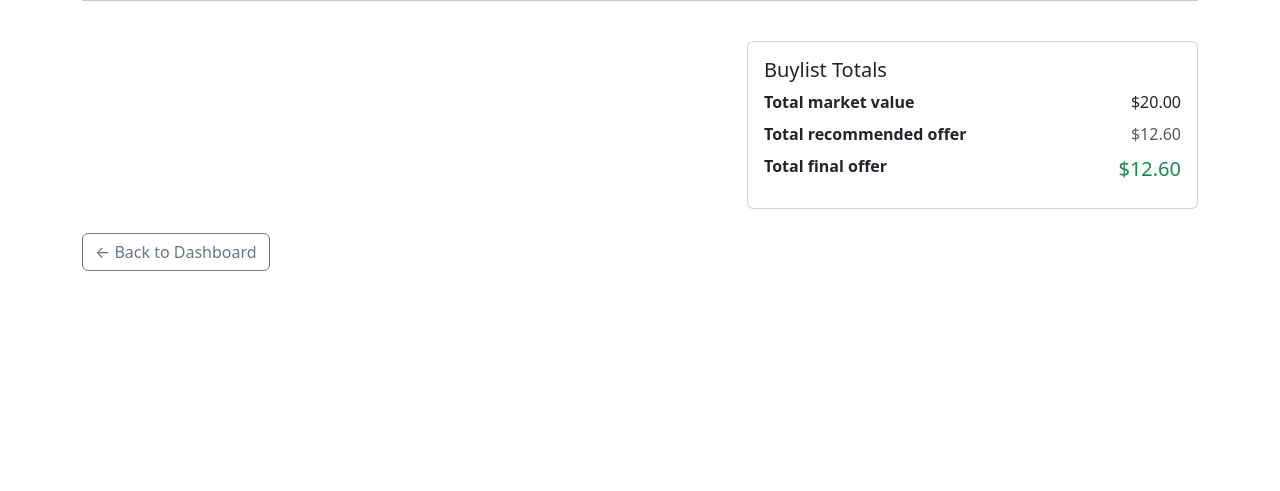
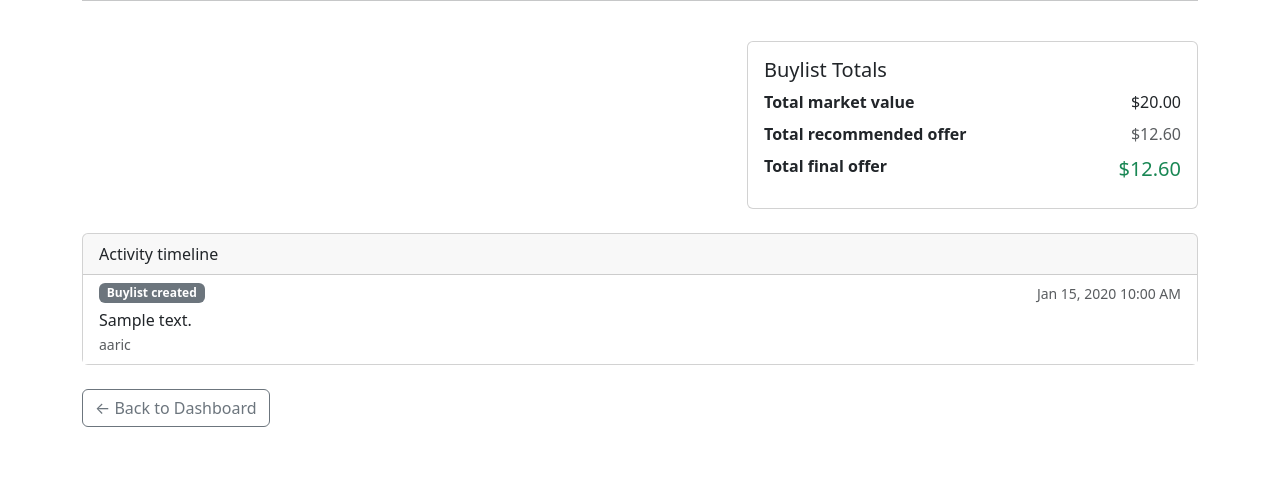
Before and after one commit to 95b9c7/lcs-buylist-app, a Django app: page /buylists/1/ in a window 1280 px wide. Shown: the part 627-1118 px from the top of the page. Before the commit the page ends 898 px from the top, so only its background shows below. Run offline with Django 5.2, Linux system fonts and the light colour scheme; a user stored in the database is signed in; data comes from the database, SQL or seed files in the repository; both versions use the stored data as it was after the commit; tables that the repository leaves empty hold one stand-in row (values such as "Sample post").

Commit message:
Add buylist activity timeline

```diff
--- a/buylists/models.py
+++ b/buylists/models.py
@@ -374,3 +374,50 @@ class PricingRule(models.Model):
         if self.max_market_price is not None:
             return f'{self.name} (${self.min_market_price}–${self.max_market_price})'
         return f'{self.name} (${self.min_market_price}+)'
+
+
+class BuylistActivity(models.Model):
+    ACTION_BUYLIST_CREATED = 'buylist_created'
+    ACTION_ITEM_ADDED = 'item_added'
+    ACTION_ITEM_UPDATED = 'item_updated'
+    ACTION_ITEM_DELETED = 'item_deleted'
+    ACTION_STATUS_CHANGED = 'status_changed'
+    ACTION_OFFER_PRINTED = 'offer_printed'
+    ACTION_CSV_EXPORTED = 'csv_exported'
+    ACTION_PAYMENT_RECORDED = 'payment_recorded'
+    ACTION_OVERRIDE_ADDED = 'override_added'
+
+    ACTION_CHOICES = [
+        (ACTION_BUYLIST_CREATED, 'Buylist created'),
+        (ACTION_ITEM_ADDED, 'Item added'),
+        (ACTION_ITEM_UPDATED, 'Item updated'),
+        (ACTION_ITEM_DELETED, 'Item deleted'),
+        (ACTION_STATUS_CHANGED, 'Status changed'),
+        (ACTION_OFFER_PRINTED, 'Offer printed'),
+        (ACTION_CSV_EXPORTED, 'CSV exported'),
+        (ACTION_PAYMENT_RECORDED, 'Payment recorded'),
+        (ACTION_OVERRIDE_ADDED, 'Override added'),
+    ]
+
+    buylist = models.ForeignKey(
+        Buylist,
+        on_delete=models.CASCADE,
+        related_name='activities',
+    )
+    user = models.ForeignKey(
+        settings.AUTH_USER_MODEL,
+        on_delete=models.SET_NULL,
+        null=True,
+        blank=True,
+        related_name='buylist_activities',
+    )
+    action = models.CharField(max_length=30, choices=ACTION_CHOICES)
+    description = models.TextField()
+    created_at = models.DateTimeField(auto_now_add=True)
+
+    class Meta:
+        ordering = ['-created_at']
+        verbose_name_plural = 'buylist activities'
+
+    def __str__(self):
+        return f'{self.buylist_id} — {self.get_action_display()}'
--- a/buylists/templates/buylists/buylist_detail.html
+++ b/buylists/templates/buylists/buylist_detail.html
@@ -262,6 +262,34 @@
 </div>
 {% endif %}
 
+<div class="card mt-4">
+    <div class="card-header">Activity timeline</div>
+    <div class="card-body p-0">
+        {% if activities %}
+        <ul class="list-group list-group-flush">
+            {% for activity in activities %}
+            <li class="list-group-item">
+                <div class="d-flex justify-content-between align-items-start gap-2 mb-1">
+                    <span class="badge bg-secondary">{{ activity.get_action_display }}</span>
+                    <small class="text-muted text-nowrap">{{ activity.created_at|date:"M j, Y g:i A" }}</small>
+                </div>
+                <div>{{ activity.description }}</div>
+                <small class="text-muted">
+                    {% if activity.user %}
+                    {{ activity.user.username }}
+                    {% else %}
+                    Unknown user
+                    {% endif %}
+                </small>
+            </li>
+            {% endfor %}
+        </ul>
+        {% else %}
+        <p class="text-muted mb-0 p-3">No activity recorded yet.</p>
+        {% endif %}
+    </div>
+</div>
+
 <p class="mt-4">
     <a href="{% url 'buylists:dashboard' %}" class="btn btn-outline-secondary">← Back to Dashboard</a>
 </p>
--- a/buylists/views.py
+++ b/buylists/views.py
@@ -21,7 +21,8 @@ from .forms import (
     CustomerForm,
     PricingRuleForm,
 )
-from .models import Buylist, BuylistItem, Customer, PricingRule, round_money
+from .activity import log_buylist_activity
+from .models import Buylist, BuylistActivity, BuylistItem, Customer, PricingRule, round_money
 from .buylist_locking import (
     can_edit_buylist_items,
     can_unlock_buylist,
@@ -265,9 +266,11 @@ def buylist_detail(request, pk):
             'customer', 'paid_by', 'unlocked_by',
         ).prefetch_related(
             'items__override_by',
+            'activities__user',
         ),
         pk=pk,
     )
+    activities = buylist.activities.all()
     can_manage_settings = user_is_manager_or_owner(request.user)
     can_edit_items = can_edit_buylist_items(buylist, request.user)
     status_form = (
@@ -289,6 +292,7 @@ def buylist_detail(request, pk):
         'show_locked_badge': show_locked_badge(buylist, request.user),
         'lock_message': lock_status_message(buylist, request.user),
         'override_item_count': buylist.override_item_count,
+        'activities': activities,
     })
 
 
@@ -354,6 +358,12 @@ def buylist_export_csv(request, pk):
             item.notes,
         ])
 
+    log_buylist_activity(
+        buylist,
+        request.user,
+        BuylistActivity.ACTION_CSV_EXPORTED,
+        f'Exported buylist #{buylist.pk} to CSV.',
+    )
     return response
 
 
@@ -365,6 +375,12 @@ def buylist_offer_sheet(request, pk):
         ),
         pk=pk,
     )
+    log_buylist_activity(
+        buylist,
+        request.user,
+        BuylistActivity.ACTION_OFFER_PRINTED,
+        f'Viewed offer sheet for buylist #{buylist.pk}.',
+    )
     return render(request, 'buylists/buylist_offer_sheet.html', {
         'buylist': buylist,
         'store_name': '[Your Store Name]',
@@ -375,9 +391,28 @@ def buylist_offer_sheet(request, pk):
 @require_POST
 def buylist_update_status(request, pk):
     buylist = get_object_or_404(Buylist, pk=pk)
+    old_status = buylist.status
     form = BuylistStatusForm(request.POST, instance=buylist, user=request.user)
     if form.is_valid():
         buylist = form.save()
+        if old_status != buylist.status:
+            old_label = dict(Buylist.STATUS_CHOICES).get(old_status, old_status)
+            log_buylist_activity(
+                buylist,
+                request.user,
+                BuylistActivity.ACTION_STATUS_CHANGED,
+                f'Status changed from {old_label} to {buylist.get_status_display()}.',
+            )
+        if buylist.is_paid:
+            log_buylist_activity(
+                buylist,
+                request.user,
+                BuylistActivity.ACTION_PAYMENT_RECORDED,
+                (
+                    f'Payment recorded: ${buylist.amount_paid} via '
+                    f'{buylist.get_payment_method_display()}.'
+                ),
+            )
         if buylist.is_paid:
             messages.success(
                 request,
@@ -439,6 +474,12 @@ def buylistitem_create(request, buylist_pk):
             item = form.save(commit=False)
             item.buylist = buylist
             item.save(override_user=request.user)
+            log_buylist_activity(
+                buylist,
+                request.user,
+                BuylistActivity.ACTION_ITEM_ADDED,
+                f'Added "{item.card_name}" (qty {item.quantity}).',
+            )
             messages.success(request, f'Added "{item.card_name}".')
             return redirect('buylists:buylist_detail', pk=buylist.pk)
     else:
@@ -456,11 +497,29 @@ def buylistitem_edit(request, buylist_pk, pk):
     _check_can_edit_items(buylist, request.user)
     item = get_object_or_404(BuylistItem, pk=pk, buylist=buylist)
     if request.method == 'POST':
+        had_override = bool(item.override_at)
         form = BuylistItemForm(
             request.POST, instance=item, buylist=buylist, user=request.user,
         )
         if form.is_valid():
-            form.save()
+            item = form.save()
+            log_buylist_activity(
+                buylist,
+                request.user,
+                BuylistActivity.ACTION_ITEM_UPDATED,
+                f'Updated "{item.card_name}".',
+            )
+            if item.is_offer_overridden and not had_override:
+                log_buylist_activity(
+                    buylist,
+                    request.user,
+                    BuylistActivity.ACTION_OVERRIDE_ADDED,
+                    (
+                        f'Override on "{item.card_name}": '
+                        f'${item.recommended_offer_price} → ${item.final_offer_price} '
+                        f'({item.override_reason}).'
+                    ),
+                )
             messages.success(request, f'Updated "{item.card_name}".')
             return redirect('buylists:buylist_detail', pk=buylist.pk)
     else:
@@ -481,6 +540,12 @@ def buylistitem_delete(request, buylist_pk, pk):
     if request.method == 'POST':
         card_name = item.card_name
         item.delete()
+        log_buylist_activity(
+            buylist,
+            request.user,
+            BuylistActivity.ACTION_ITEM_DELETED,
+            f'Removed "{card_name}".',
+        )
         messages.success(request, f'Removed "{card_name}".')
         return redirect('buylists:buylist_detail', pk=buylist.pk)
     return render(request, 'buylists/buylistitem_confirm_delete.html', {
```
Also changed, not shown: buylists/activity.py (added, +11 -0 lines), buylists/admin.py (+18 -1 lines), buylists/migrations/0010_buylist_activity.py (added), db.sqlite3.
